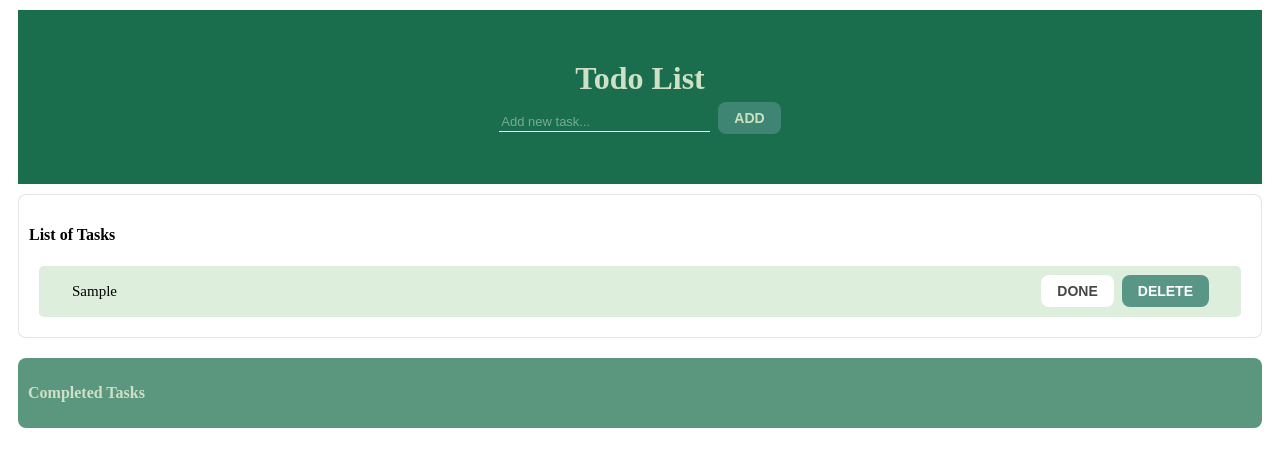
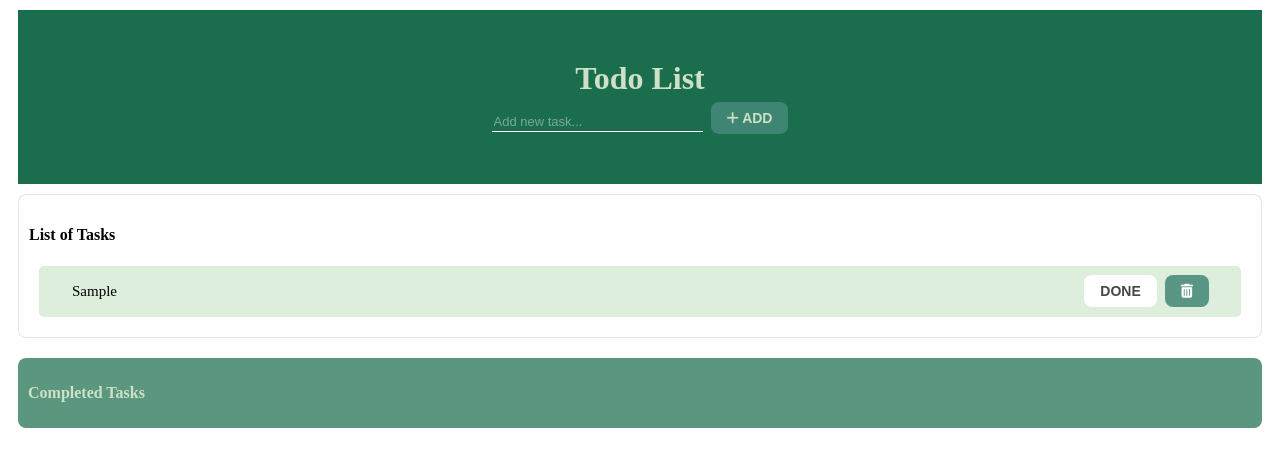
Before and after one commit to zannnndraa/To-do-List, a Nuxt app in the folder todo-list/: page / in a window 1280 px wide. Both pictures are taken after typing "Sample" into the empty fields and a click on the button "ADD". Shown: the top 466 px of the page. Built offline with nearby package versions, Linux system fonts and the light colour scheme.

Commit message:
adding CSS Icon to the buttons and Complete List

```diff
--- a/todo-list/app.vue
+++ b/todo-list/app.vue
@@ -2,6 +2,7 @@
   <div>
     <!-- header content -->
     <div class="header">
+      <link rel="stylesheet" href="https://cdnjs.cloudflare.com/ajax/libs/font-awesome/6.0.0-beta3/css/all.min.css">
       <h1>Todo List</h1>
       <div class="create-new">
         <input
@@ -9,7 +10,7 @@
           @keydown.enter="addTask"
           placeholder="Add new task..."
         />
-        <button @click="addTask">Add</button>
+        <button @click="addTask"><i class="fas fa-plus"></i> Add</button>
       </div>
     </div>
     <div class="tasks-container">
@@ -25,7 +26,7 @@
         </div>
         <div class="buttons">
           <button @click="toggleTaskStatus(index)">Done</button>
-          <button class="delete" @click="deleteTask(index)">Delete</button>
+          <button class="delete" @click="deleteTask(index)"><i class="fas fa-trash-alt"></i></button>
         </div>
       </div>
     </div>
@@ -33,10 +34,10 @@
     <div class="completed-tasks">
       <h4>Completed Tasks</h4>
       <div v-for="(completedTask, index) in completedTasks" :key="index" class="btnCompleteTask">
-        <p>{{ completedTask.text }}</p>
+        <p> <i class="fas fa-check"></i>   {{ completedTask.text }}</p>
         <div>
-        <button class="undo" @click="undoTask(index)">Undo</button>
-        <button class="delete" @click="deleteCompletedTask(index)">Delete</button>
+          <button class="undo" @click="undoTask(index)"> <i class="fas fa-undo"></i> </button>
+          <button class="delete" @click="deleteCompletedTask(index)"><i class="fas fa-trash-alt"></i></button>
       </div>
     </div>
     </div>
--- a/todo-list/assets/main.css
+++ b/todo-list/assets/main.css
@@ -61,6 +61,10 @@
     border-radius: 0.3rem;
     margin-bottom: 10px;
   }
+  .task:hover {
+    background-color: #f0f0f0;
+    cursor: pointer;
+  }
 
   /* TaskContent */
   .content {
@@ -71,6 +75,7 @@
     font-size: 15px;
   }
 
+
   /* Del&Com */
   .button-container {
     display: flex;
@@ -79,7 +84,6 @@
     align-items: center;
     gap: 10px;
   }
-
   /* Del&CompStyle */
   button {
     background-color: #fff;
@@ -95,7 +99,6 @@
     margin-left: 0.5rem;
     cursor: pointer;
   }
-
   button.delete {
     background-color: rgba(63, 133, 116, 0.833);
     color: #fff;
@@ -125,7 +128,6 @@
     margin-top: 20px;
 
   }
-
   /* Completed List */
   .btnCompleteTask {
     display: flex;
@@ -137,6 +139,11 @@
     border-radius: 0.3rem;
     margin-bottom: 6px;
   }
+  .btnCompleteTask:hover {
+    background-color: rgba(45, 98, 77, 0.717);
+    cursor: pointer;
+  }
+
 
   /* list of task cont. */
   .tasks-container {
```
